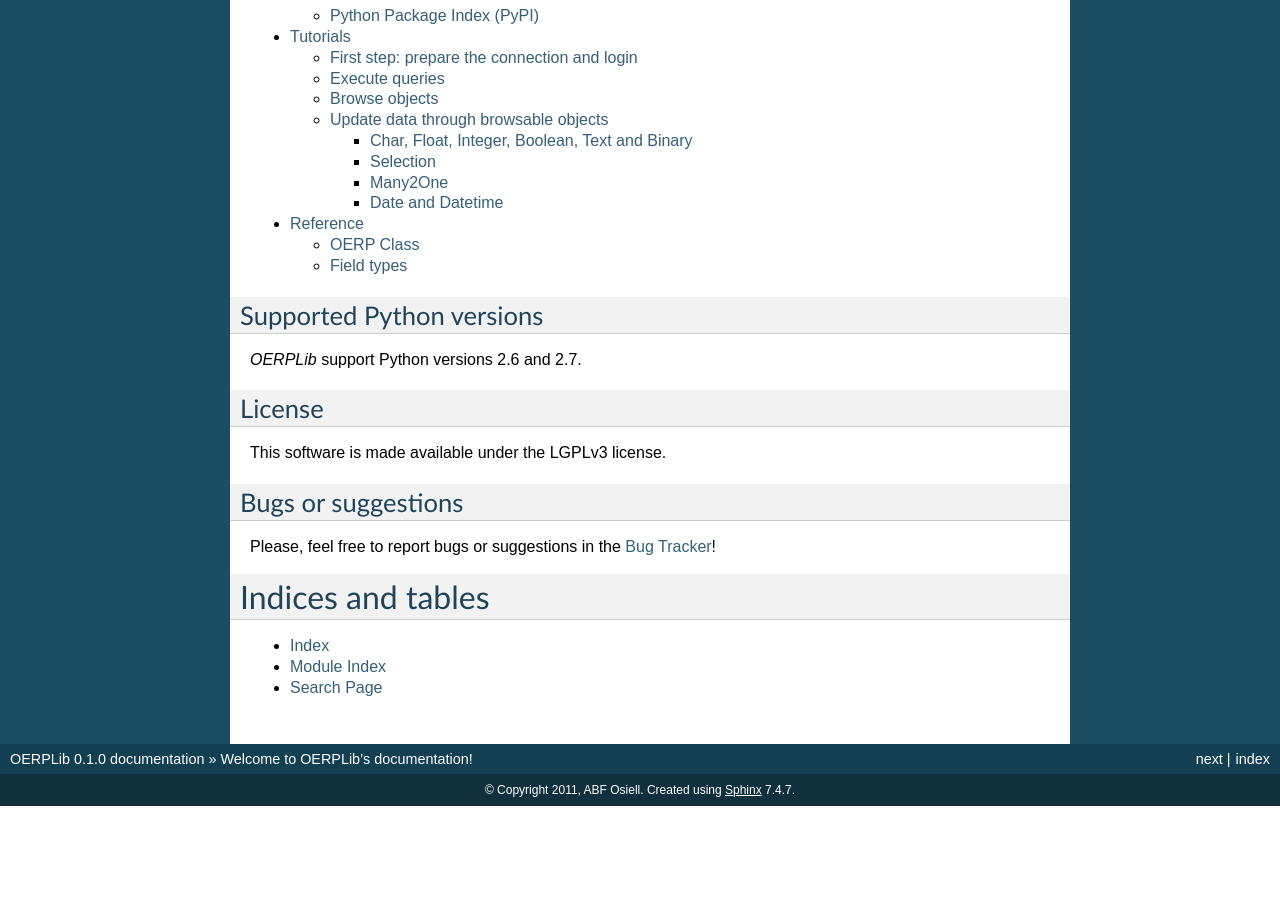
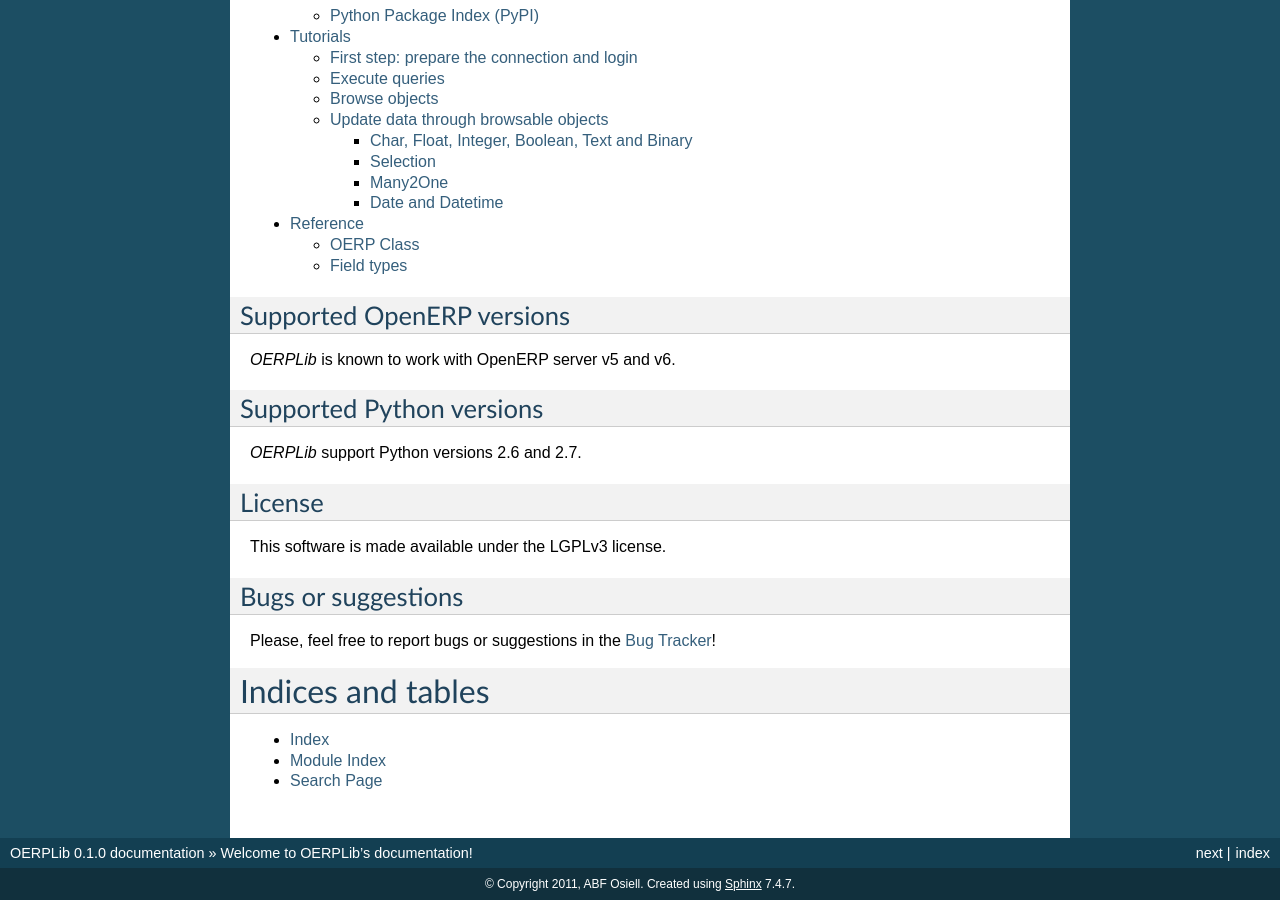
Before and after one commit to osiell/oerplib, a Sphinx documentation site: the page built from doc/source/index.rst, in a window 1280 px wide and 900 px high, scrolled down 976 px. Built offline with Sphinx 7.4.7, drawn with Linux system fonts in a browser that asks for light colours; before the commit the page ends 1782 px from its top, so only the background shows below that; some of the changed text lies outside the part shown.

Commit message:
Updated documentation about supported OpenERP versions

```diff
--- a/doc/source/index.rst
+++ b/doc/source/index.rst
@@ -65,6 +65,11 @@
     tutorials
     api_reference
 
+Supported OpenERP versions
+--------------------------
+
+`OERPLib` is known to work with OpenERP server v5 and v6.
+
 Supported Python versions
 -------------------------
 
```
